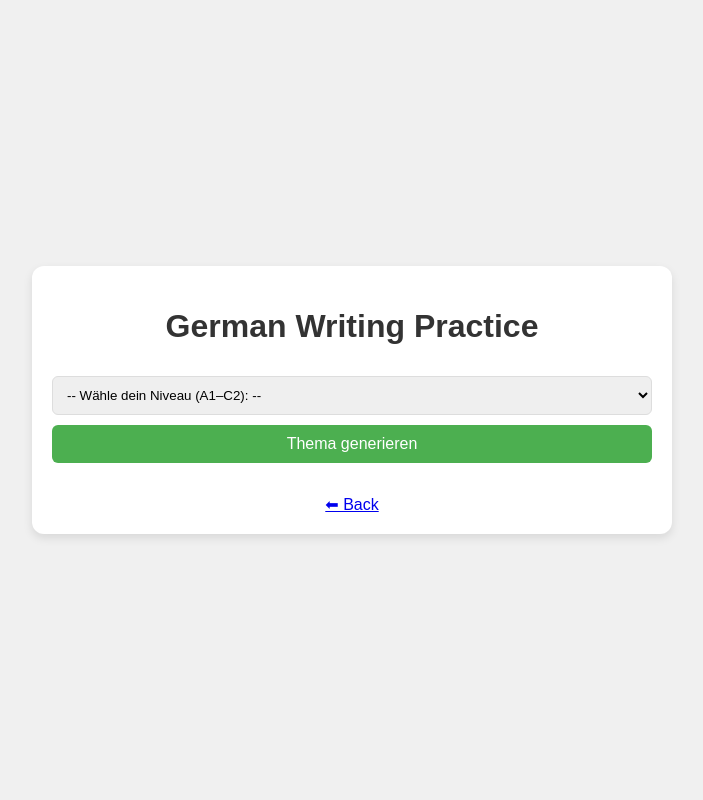
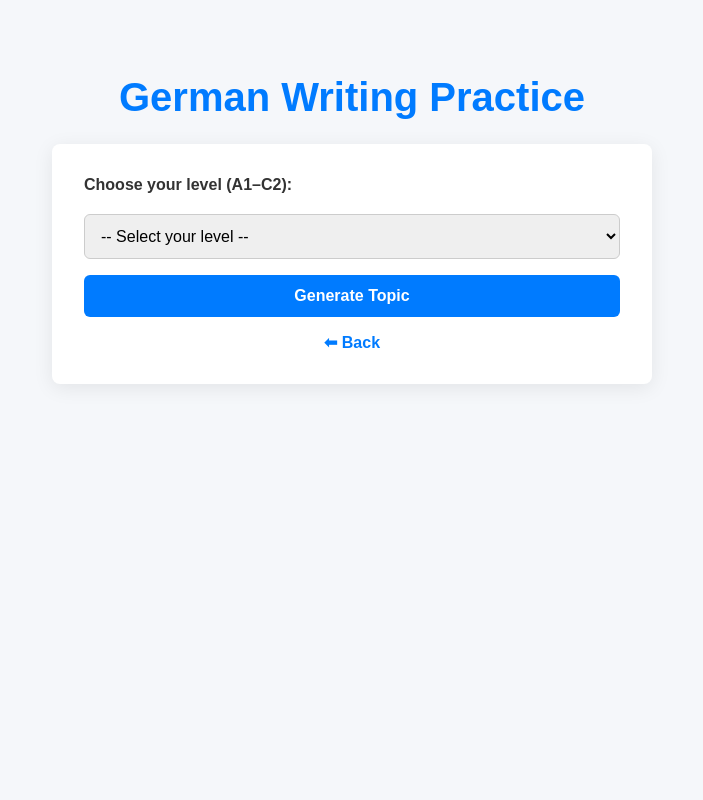
Before and after one commit to HordesOfGhost/de_und_en, a FastAPI app: page /writing in a window 1280 px wide. Shown: the whole page, without its empty margins (288-991 px from the left). Run offline with FastAPI, Linux system fonts and the light colour scheme; parts of the project's set-up code (start-up, migrations or seed data) failed here and were passed over.

Commit message:
fix minor UIs

```diff
--- a/static/grammar.css
+++ b/static/grammar.css
@@ -20,10 +20,10 @@ main {
 }
 
 h1 {
-    font-size: 2.2rem;
-    color: #004085;
+    font-size: 2rem;
+    color: #007bff;
+    margin-bottom: 1.5rem;
     text-align: center;
-    margin-bottom: 2rem;
 }
 
 div label, form label {
--- a/static/reading.css
+++ b/static/reading.css
@@ -12,10 +12,10 @@ body {
 }
 
 h1 {
+    font-size: 2rem;
+    color: #007bff;
+    margin-bottom: 1.5rem;
     text-align: center;
-    color: #007bff;
-    font-size: 2.5rem;
-    margin-bottom: 2rem;
 }
 
 .card {
--- a/static/styles.css
+++ b/static/styles.css
@@ -2,7 +2,7 @@ html, body {
     height: 100%;
     margin: 0;
     font-family: 'Arial', sans-serif;
-    background-color: #f9f9f9;
+    background-color: #ffffff;
     color: #333;
 }
 
--- a/static/writing.css
+++ b/static/writing.css
@@ -1,93 +1,141 @@
+* {
+    box-sizing: border-box;
+}
+
 body {
-    font-family: Arial, sans-serif;
+    font-family: 'Arial', sans-serif;
     margin: 0;
     padding: 0;
     height: 100vh;
     display: flex;
     justify-content: center;
-    align-items: center;
-    background-color: #f0f0f0;
+    align-items: flex-start;
+    background-color: #f5f7fa;
+}
+
+.container {
+    max-width: 900px;
+    margin: 2rem auto;
+    padding: 1rem;
 }
 
 .card {
-    background: white;
-    padding: 20px;
-    border-radius: 12px;
-    box-shadow: 0 4px 10px rgba(0, 0, 0, 0.1);
-    width: 100%;
+    background-color: #ffffff;
+    border-radius: 8px;
+    box-shadow: 0 4px 20px rgba(0, 0, 0, 0.08);
+    padding: 2rem;
+    margin-bottom: 2rem;
+}
+
+.center-card {
     max-width: 600px;
+    margin: 0 auto 2rem auto;
 }
 
 h1 {
+    font-size: 2.5rem;
+    color: #007bff;
+    margin-bottom: 1.5rem;
     text-align: center;
-    color: #333;
 }
 
-label, select, button, textarea {
+form,
+.writing-section,
+.evaluation-box {
+    margin-bottom: 2rem;
+}
+
+select, textarea, button {
     width: 100%;
-    padding: 10px;
+    padding: 12px;
     margin-top: 10px;
     border-radius: 6px;
-    border: 1px solid #ddd;
-    box-sizing: border-box;
+    border: 1px solid #ccc;
+    font-size: 16px;
+}
+
+select:focus, textarea:focus {
+    border-color: #007bff;
+    box-shadow: 0 0 5px rgba(0, 123, 255, 0.3);
+    outline: none;
 }
 
 textarea {
-    height: 200px;
-    font-size: 16px;
-    resize: vertical;  /* Allow users to resize vertically */
-    transition: border-color 0.3s ease, box-shadow 0.3s ease; /* Smooth transitions */
-}
-
-textarea:focus {
-    border-color: #4CAF50; /* Green border on focus */
-    box-shadow: 0 0 8px rgba(76, 175, 80, 0.3); /* Subtle shadow on focus */
+    height: 180px;
+    resize: vertical;
+    transition: border-color 0.3s, box-shadow 0.3s;
 }
 
 button {
-    background-color: #4CAF50;
+    background-color: #007bff;
     color: white;
-    font-size: 16px;
+    font-weight: bold;
+    border: none;
     cursor: pointer;
-    border: none;
-    transition: background-color 0.3s ease;
+    margin-top: 1rem;
+    transition: background-color 0.3s;
 }
 
 button:hover {
-    background-color: #45a049;
+    background-color: #0056b3;
 }
 
-button:disabled {
-    background-color: #cccccc;
-    cursor: not-allowed;
+button.clear-button {
+    background-color: #e74c3c;
+    margin-top: 0.5rem;
+}
+
+button.clear-button:hover {
+    background-color: #c0392b;
+}
+
+.evaluation-box {
+    background: #e8f4e8;
+    padding: 1rem;
+    border-radius: 8px;
+    border: 1px solid #b8e2b8;
+}
+
+.evaluation-box h3 {
+    margin-top: 0;
 }
 
 .hidden {
     display: none;
 }
 
-.evaluation-box {
-    background: #e8f4e8;
-    padding: 15px;
-    border-radius: 6px;
-    border: 1px solid #b8e2b8;
-    margin-top: 20px;
+.centered-link {
+    text-align: center;
+    margin-top: 1rem;
 }
 
-.clear-button {
-    background-color: #f44336;
-    color: white;
-    font-size: 16px;
-    cursor: pointer;
-    border: none;
-    margin-top: 10px;
+.centered-link a {
+    text-decoration: none;
+    color: #007bff;
+    font-weight: bold;
 }
 
-.clear-button:hover {
-    background-color: #e53935;
+.centered-link a:hover {
+    text-decoration: underline;
 }
 
-.centered-link {
-    text-align: center;
-    margin-top: 2rem; /* Optional margin */
+label {
+    font-weight: bold;
+    margin-bottom: 10px;
+    display: inline-block;
+    color: #333;
 }
+
+@media (max-width: 600px) {
+    .container {
+        margin: 1rem;
+        padding: 1.5rem;
+    }
+
+    h1 {
+        font-size: 2rem;
+        color: #007bff;
+        margin-bottom: 1.5rem;
+        text-align: center;
+    }
+}
--- a/templates/landing.html
+++ b/templates/landing.html
@@ -34,7 +34,7 @@
             <div class="card feature-card">
                 <div class="card-body">
                     <h5 class="card-title">Flashcards</h5>
-                    <p class="card-text">Practice vocabulary with smart flashcards.</p>
+                    <p class="card-text">Practice vocabulary with flashcards.</p>
                     <a href="/flashcard" class="btn btn-warning">Practice</a>
                 </div>
             </div>
--- a/templates/translation.html
+++ b/templates/translation.html
@@ -85,8 +85,6 @@
             };
             const mappedLang = langMap[language] || language;
 
-            const params = new URLSearchParams({ text: rawCorrectAnswer, language: mappedLang });
-
             fetch('/synthesize', {
                 method: 'POST',
                 headers: {
@@ -113,6 +111,7 @@
                 alert("Audio playback failed.");
             });
         }
+
 
         document.getElementById("translate-form").addEventListener("submit", async function (e) {
             e.preventDefault();
--- a/templates/writing.html
+++ b/templates/writing.html
@@ -7,12 +7,13 @@
 </head>
 <body>
 
-    <div class="card">
+    <div class="container">
         <h1>German Writing Practice</h1>
 
-        <form id="levelForm">
+        <form id="levelForm" class="card center-card">
+            <label for="level">Choose your level (A1–C2):</label>
             <select name="level" id="level" required>
-                <option value="">-- Wähle dein Niveau (A1–C2): --</option>
+                <option value="">-- Select your level --</option>
                 <option value="A1">A1</option>
                 <option value="A2">A2</option>
                 <option value="B1">B1</option>
@@ -20,8 +21,7 @@
                 <option value="C1">C1</option>
                 <option value="C2">C2</option>
             </select>
-            <button type="submit">Thema generieren</button>
-        </form>
+            <button type="submit">Generate Topic</button>
             <div class="centered-link">
                 <a href="/">⬅ Back</a>
             </div>
@@ -29,12 +29,11 @@
             <input type="hidden" id="hiddenLevel" name="level">
             <input type="hidden" id="hiddenTopic" name="topic">
 
-        <div id="writingBox" class="hidden">
+            <div id="writingBox" class="writing-section hidden">
                 <h2 id="topicTitle"></h2>
                 <textarea id="userText" placeholder="Schreibe deinen Text hier..."></textarea>
-            <br>
-            <button onclick="submitWriting()">Absenden</button>
-            <button type="button" class="clear-button" onclick="clearText()">Löschen</button> <!-- Clear button -->
+                <button type="button" onclick="submitWriting()">Absenden</button>
+                <button type="button" class="clear-button" onclick="clearText()">Löschen</button>
             </div>
 
             <div id="evaluationResult" class="evaluation-box hidden">
@@ -43,6 +42,7 @@
                 <p><strong>Evaluation:</strong></p>
                 <p id="evaluationText"></p>
             </div>
+        </form>
     </div>
 
     <script>
@@ -60,11 +60,10 @@
 
             if (response.ok) {
                 const data = await response.json();
-                topicTitle.textContent = `Thema: ${data.topic}`;
-                writingBox.style.display = "block";
-                document.getElementById("evaluationResult").style.display = "none"; // Hide evaluation results if topic is generated
+                topicTitle.textContent = `Theme: ${data.topic}`;
+                writingBox.classList.remove("hidden");
+                document.getElementById("evaluationResult").classList.add("hidden");
 
-                // Store hidden level and topic for submission
                 document.getElementById("hiddenLevel").value = data.level;
                 document.getElementById("hiddenTopic").value = data.topic;
             } else {
@@ -91,15 +90,15 @@
                 const result = await response.json();
                 document.getElementById("score").textContent = result.score;
                 document.getElementById("evaluationText").textContent = result.evaluation;
-                document.getElementById("evaluationResult").style.display = "block";
-                writingBox.style.display = "block"; // Keep the writing box visible after submission
+                document.getElementById("evaluationResult").classList.remove("hidden");
+                writingBox.classList.remove("hidden");
             } else {
                 alert("Fehler bei der Bewertung.");
             }
         }
 
         function clearText() {
-            document.getElementById("userText").value = ''; // Clear the textarea content
+            document.getElementById("userText").value = '';
         }
     </script>
 </body>
```
Also changed, not shown: static/listening.css (+10 -3 lines), templates/conversation.html (+26 -5 lines), templates/flashcard.html (+36 -72 lines), templates/listening.html (+12 -10 lines). Lines whose indentation alone changed are shown as unchanged.
